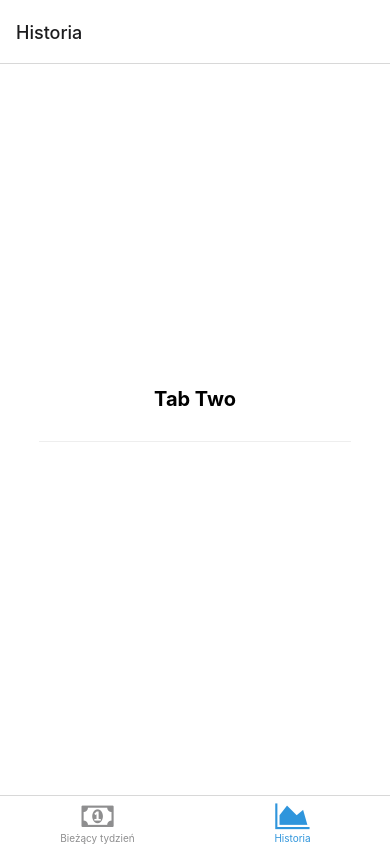
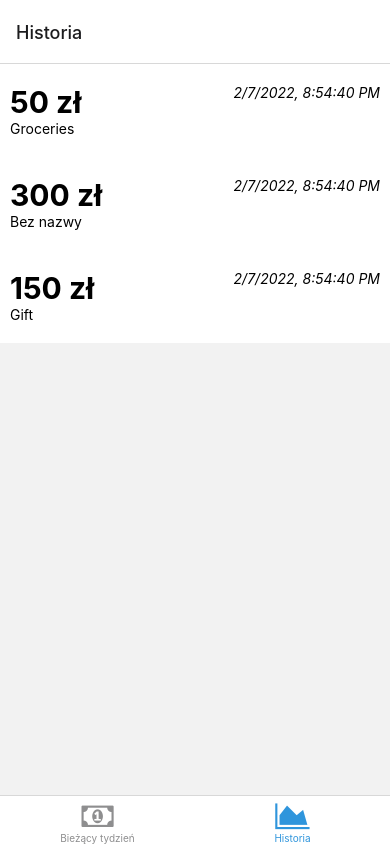
Before and after one commit to karmek-k/wydtracker, a React Native app: screen /History in a window 390 px wide. Built offline with nearby package versions, Linux system fonts and the light colour scheme; what expo-linking, react-native-sqlite-storage would draw is missing.

Commit message:
Fill in the history page

```diff
--- a/screens/HistoryScreen.tsx
+++ b/screens/HistoryScreen.tsx
@@ -1,33 +1,42 @@
-import { StyleSheet } from 'react-native';
+import { useContext } from 'react';
+import { ScrollView, StyleSheet } from 'react-native';
 
 import { Text, View } from '../components/Themed';
+import { ExpenseContext } from '../services/expense';
 
-export default function TabTwoScreen() {
+export default function HistoryScreen() {
+  const expenses = useContext(ExpenseContext);
+
   return (
-    <View style={styles.container}>
-      <Text style={styles.title}>Tab Two</Text>
-      <View
-        style={styles.separator}
-        lightColor="#eee"
-        darkColor="rgba(255,255,255,0.1)"
-      />
-    </View>
+    <ScrollView>
+      {expenses.list().map((expense, i) => (
+        <View style={styles.expense} key={i}>
+          <View>
+            <Text style={styles.expenseSpent}>{expense.spent} zł</Text>
+            <Text>{expense.name ?? 'Bez nazwy'}</Text>
+          </View>
+          <View>
+            <Text style={styles.date}>{expense.date.toLocaleString()}</Text>
+          </View>
+        </View>
+      ))}
+    </ScrollView>
   );
 }
 
 const styles = StyleSheet.create({
-  container: {
-    flex: 1,
-    alignItems: 'center',
-    justifyContent: 'center'
+  expense: {
+    paddingVertical: 20,
+    paddingHorizontal: 10,
+    display: 'flex',
+    flexDirection: 'row',
+    justifyContent: 'space-between'
   },
-  title: {
-    fontSize: 20,
+  expenseSpent: {
+    fontSize: 30,
     fontWeight: 'bold'
   },
-  separator: {
-    marginVertical: 30,
-    height: 1,
-    width: '80%'
+  date: {
+    fontStyle: 'italic'
   }
 });
```
